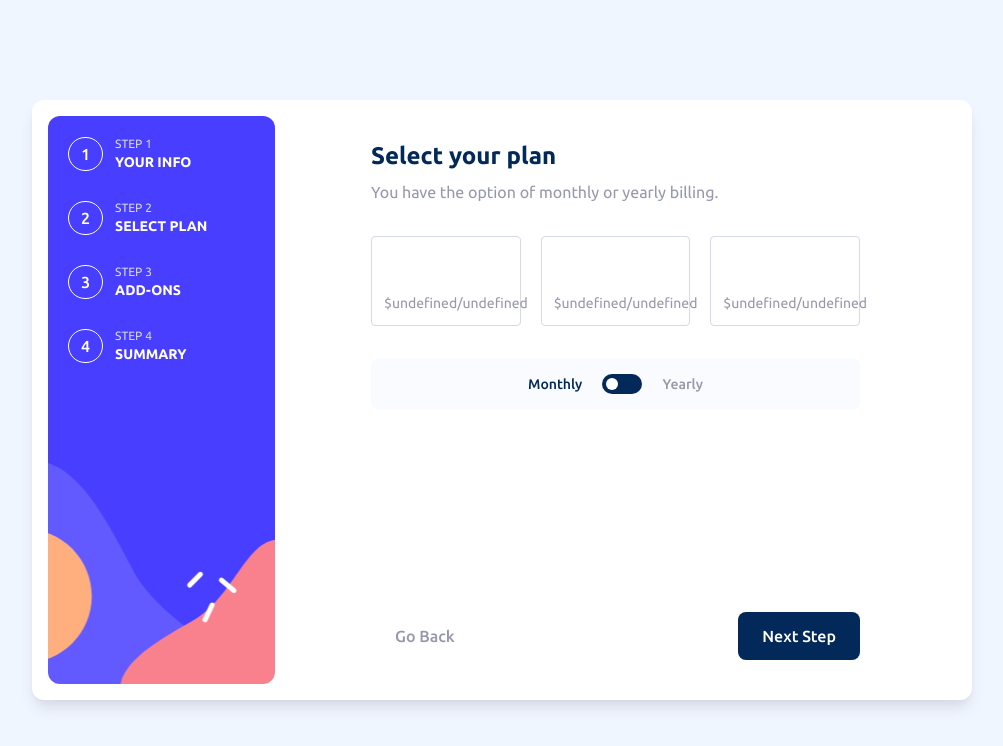
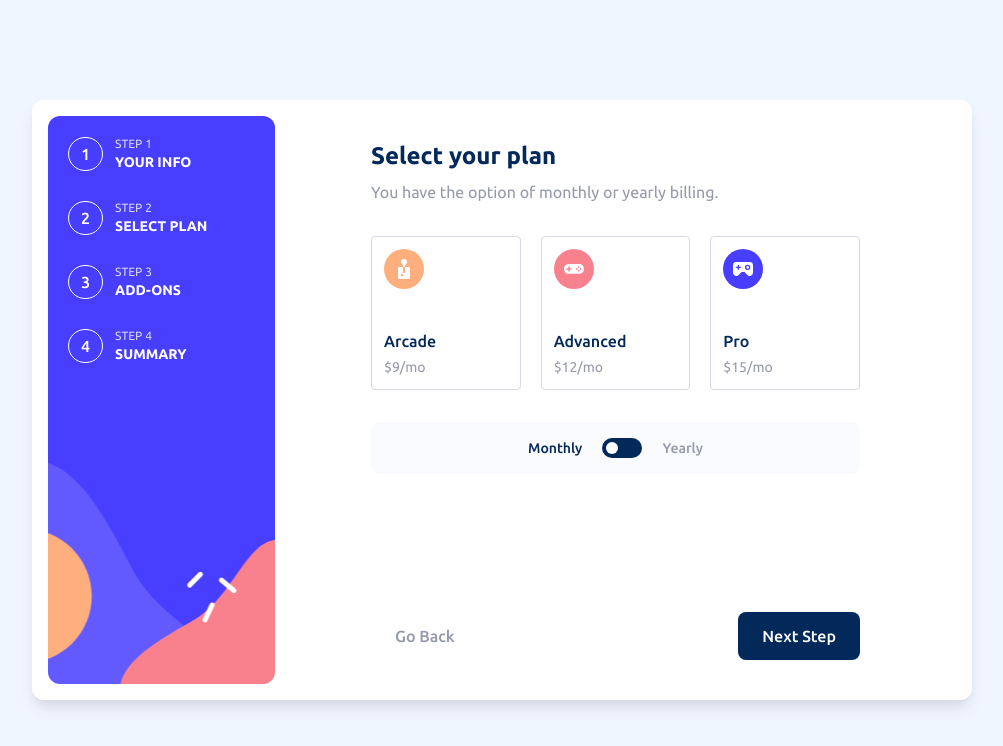
Before and after one commit to revuwem/multi-step-form, a React (Vite) app: page /plan in a window 1280 px wide. Shown: the top 746 px of the page, without its empty margins (138-1141 px from the left). Built offline with nearby package versions, Linux system fonts and the light colour scheme.

Commit message:
feat(pages/Plan): update plan buttons props

```diff
--- a/src/pages/Plan/Plan.tsx
+++ b/src/pages/Plan/Plan.tsx
@@ -18,7 +18,7 @@ const Plan: React.FC<{}> = () => {
   } = useSWR<IPlan[]>("/subscription/plan", getSubscriptionPlan);
 
   const { state, setState } = useSubscriptionState();
-  const { handleSubmit, control } = useForm<ISubscription>({
+  const { handleSubmit, control, watch } = useForm<ISubscription>({
     defaultValues: state,
   });
 
@@ -28,6 +28,8 @@ const Plan: React.FC<{}> = () => {
     setState({ ...state, plan: data.plan, period: data.period });
     navigate("/addons");
   };
+
+  const period = watch("period");
 
   return (
     <Layout>
@@ -49,9 +51,10 @@ const Plan: React.FC<{}> = () => {
                 value={plan.id}
                 control={control}
                 content={{
-                  title: plan.name,
-                  label: `$${plan.price[state.period]}/${state.period}`,
-                  iconSrc: plan.icon,
+                  ...plan,
+                  period: period === "month" ? "mo" : "yr",
+                  price: plan.price[period],
+                  note: plan.specialOffer[period],
                 }}
               />
             ))}
```
